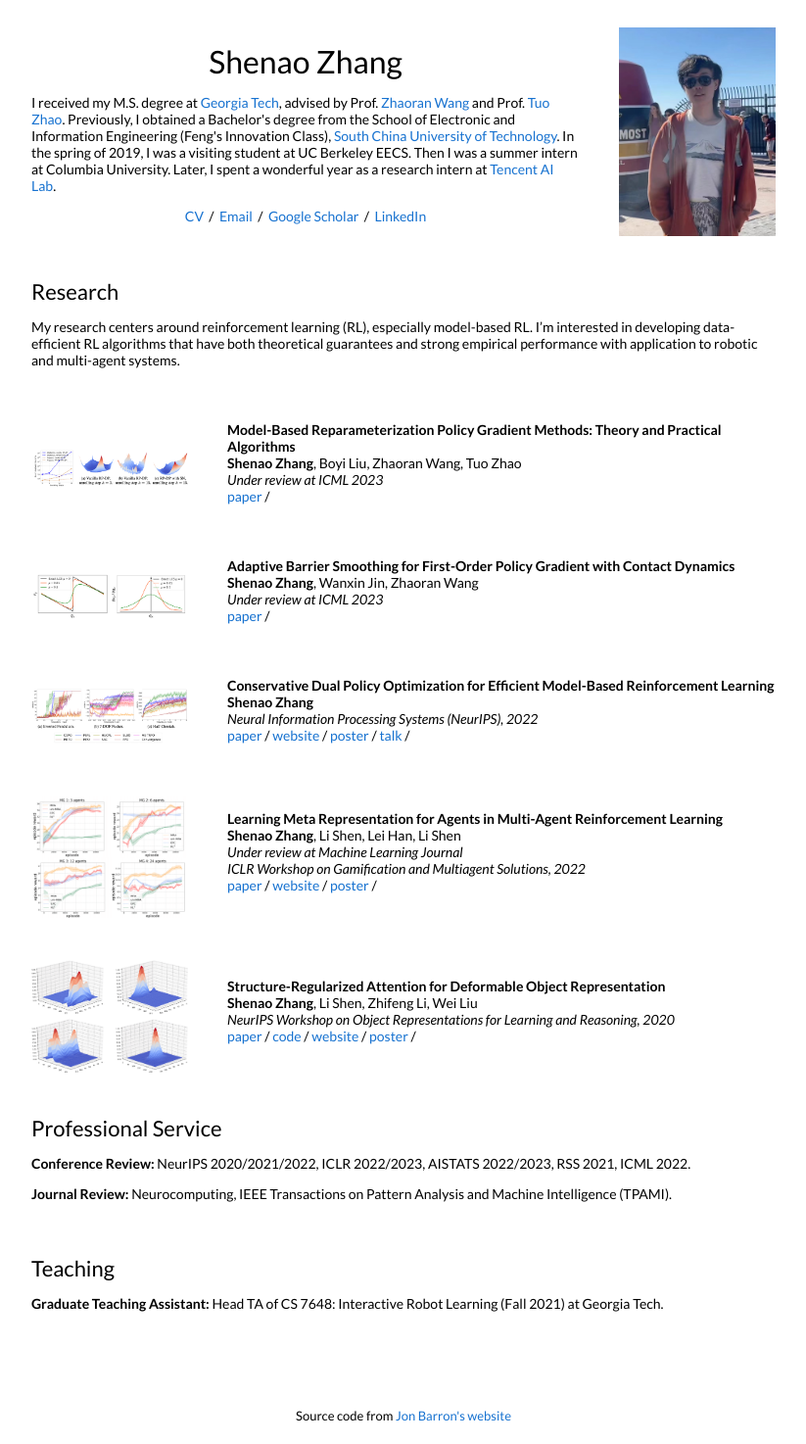
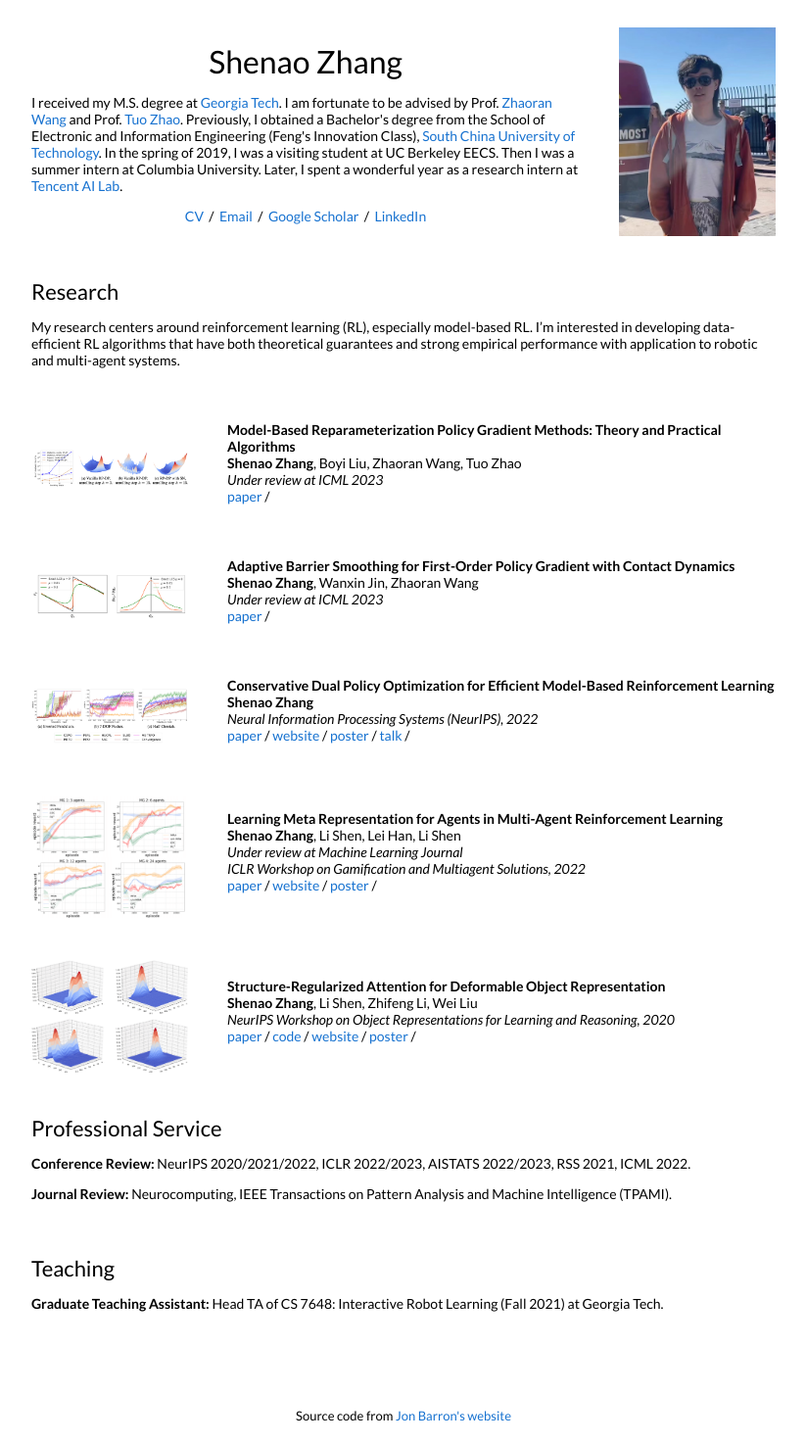
Before and after one commit to shenao-zhang/shenao-zhang.github.io, a Jekyll site: the page built from _posts/2021-12-02-mbpg.markdown, in a window 1280 px wide. Shown: the whole page at 98% size, without its empty margins (228-1051 px from the left). Built offline with Jekyll 4.4.1, drawn with Linux system fonts in a browser that asks for light colours.

Commit message:
Update default.html

```diff
--- a/_layouts/default.html
+++ b/_layouts/default.html
@@ -35,7 +35,7 @@
               <h1>
                 Shenao Zhang
               </h1>
-              <p>I received my M.S. degree at <a href="https://www.gatech.edu/">Georgia Tech</a>, advised by Prof. <a href="https://zhaoranwang.github.io/">Zhaoran Wang</a> and Prof. <a href="https://www2.isye.gatech.edu/~tzhao80/">Tuo Zhao</a>. Previously, I obtained a Bachelor's degree from the School of Electronic and Information Engineering (Feng's Innovation Class), <a href="https://www.scut.edu.cn/en/">South China University of Technology</a>. In the spring of 2019, I was a visiting student at UC Berkeley EECS. Then I was a summer intern at Columbia University. Later, I spent a wonderful year as a research intern at  <a href="https://ai.tencent.com/ailab/en/index/">Tencent AI Lab</a>.
+              <p>I received my M.S. degree at <a href="https://www.gatech.edu/">Georgia Tech</a>. I am fortunate to be advised by Prof. <a href="https://zhaoranwang.github.io/">Zhaoran Wang</a> and Prof. <a href="https://www2.isye.gatech.edu/~tzhao80/">Tuo Zhao</a>. Previously, I obtained a Bachelor's degree from the School of Electronic and Information Engineering (Feng's Innovation Class), <a href="https://www.scut.edu.cn/en/">South China University of Technology</a>. In the spring of 2019, I was a visiting student at UC Berkeley EECS. Then I was a summer intern at Columbia University. Later, I spent a wonderful year as a research intern at  <a href="https://ai.tencent.com/ailab/en/index/">Tencent AI Lab</a>.
               </p>
               <p style="text-align:center">
                 <a href="https://shenao-zhang.github.io/cv/Shenao_resume.pdf">CV</a> &nbsp;/&nbsp;
```
